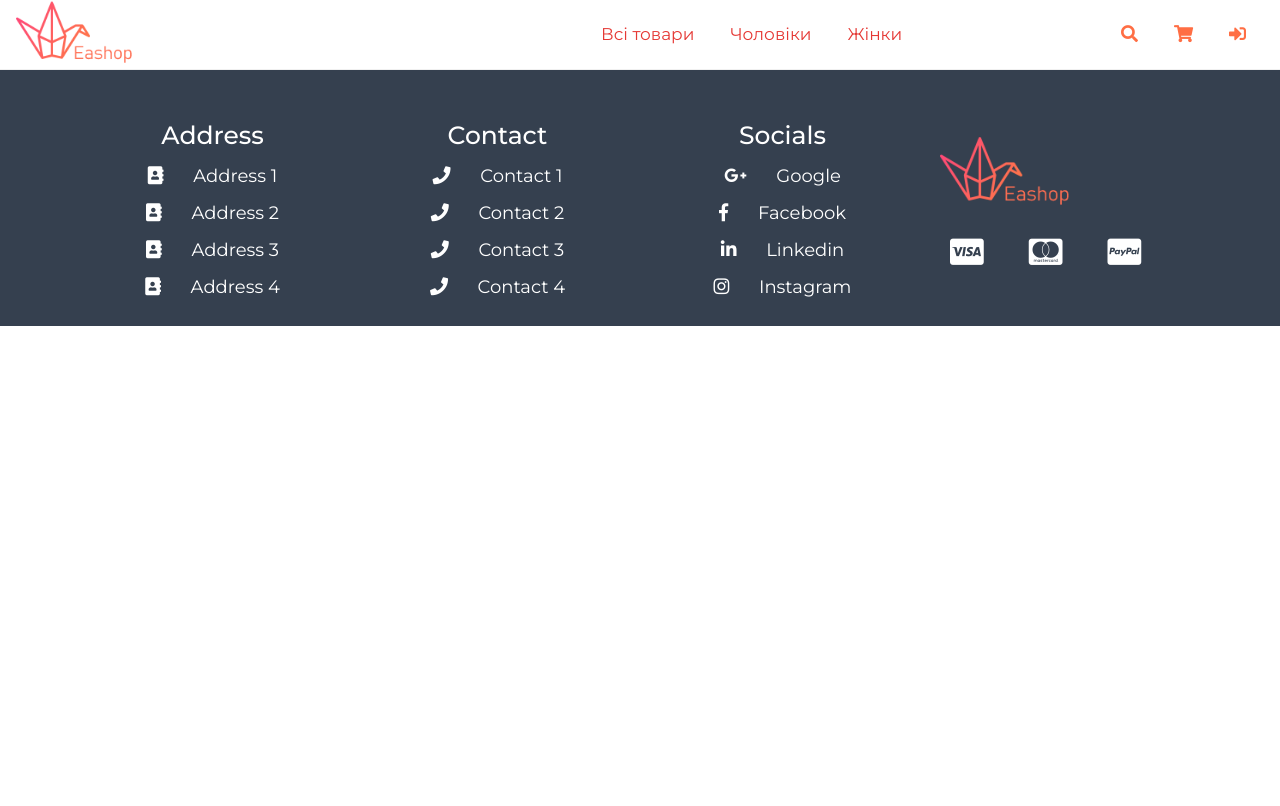
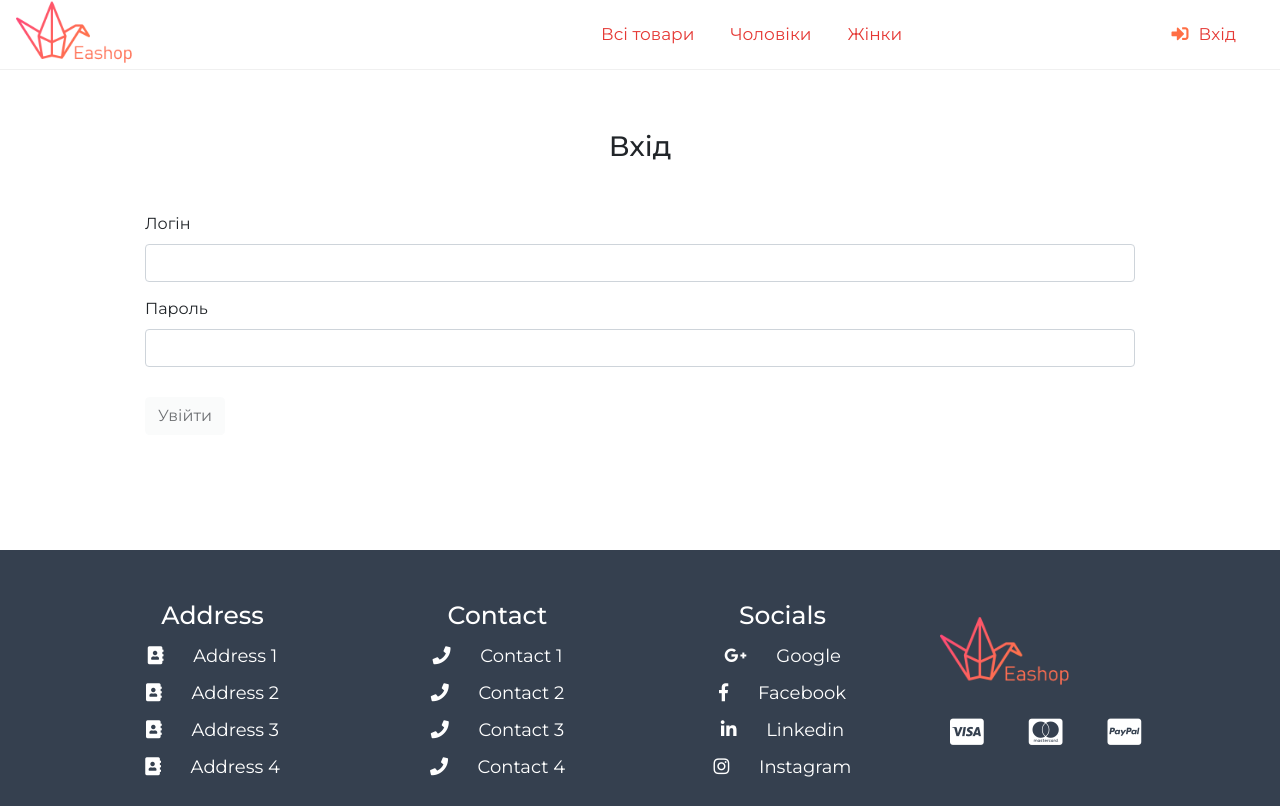
Before and after one commit to eashop/eashop-web, an Angular app in the folder eashop/: page /login in a window 1280 px wide. Before the commit this address led to /. Built offline with nearby package versions, Linux system fonts and the light colour scheme.

Commit message:
changesss

```diff
--- a/eashop/src/app/api/apiConstants.ts
+++ b/eashop/src/app/api/apiConstants.ts
@@ -1,6 +1,6 @@
 import { LoginModel } from './models/loginModel';
 
-export const API_URL = 'http://lightest.tk/api';
+export const API_URL = 'http://35.229.22.26/api';
 export const DEFAULT_USER = new LoginModel();
 DEFAULT_USER.email = 'test@mail.com';
 DEFAULT_USER.password = 'Password12$';
--- a/eashop/src/app/header/header.component.html
+++ b/eashop/src/app/header/header.component.html
@@ -19,18 +19,8 @@
       </ul>
       <ul class="navbar-nav menu">
         <li class="nav-item">
-          <a class="nav-link"><i class="fas fa-search"></i>
-          <span>Search</span>
-        </a>
-        </li>
-        <li class="nav-item">
-          <a class="nav-link"><i class="fas fa-shopping-cart"></i>
-          <span>Cart</span>
-        </a>
-        </li>
-        <li class="nav-item">
-          <a class="nav-link"><i class="fas fa-sign-in-alt"></i>
-          <span>Sign in</span>
+          <a class="nav-link" (click)="navigateToAuthorizationPage()"><i class="fas fa-sign-in-alt"></i>
+          <span>{{authorizationButtonText}}</span>
         </a>
         </li>
       </ul>
--- a/eashop/src/app/header/header.component.scss
+++ b/eashop/src/app/header/header.component.scss
@@ -56,7 +56,6 @@ img {
       }
 
       span {
-        display: none;
         font-size: 17px;
         color: #E53935;
         margin-right: 10px;
--- a/eashop/src/app/header/header.component.ts
+++ b/eashop/src/app/header/header.component.ts
@@ -1,4 +1,6 @@
 import {Component, HostListener, OnInit} from '@angular/core';
+import {AccountService} from "../api/services/accountService";
+import {Router} from "@angular/router";
 
 
 @Component({
@@ -12,11 +14,12 @@ import {Component, HostListener, OnInit} from '@angular/core';
 
 export class HeaderComponent implements OnInit {
   isMobile;
-
-  constructor() { }
+  authorizationButtonText: string;
+  constructor(private accountService: AccountService, private router: Router) { }
 
   ngOnInit() {
     this.isMobile = this.checkIfMobile();
+    this.accountService.isLoggedIn() ? this.authorizationButtonText = 'Вихід' : this.authorizationButtonText = 'Вхід';
   }
 
   onResize() {
@@ -29,4 +32,8 @@ export class HeaderComponent implements OnInit {
     }
   }
 
+  navigateToAuthorizationPage() {
+    this.accountService.isLoggedIn() ? this.router.navigate(['/logout']) :
+                                        this.router.navigate(['/login']);
+  }
 }
--- a/eashop/src/app/login/login.component.html
+++ b/eashop/src/app/login/login.component.html
@@ -1,3 +1,28 @@
-<p>
-  login works!
-</p>
+<div class="container">
+  <div class="form-wrapper">
+    <h3 class="title">Вхід</h3>
+    <form novalidate [formGroup]="loginForm" #loginFormDirective="ngForm" (ngSubmit)="onSubmit()">
+
+      <div class="field">
+        <label for="login">Логін</label>
+        <input formControlName="login" type="text" id="login" class="form-control" name="login" autocomplete="off">
+        <!--<p *ngIf="productFormErrors.name">-->
+          <!--{{ productFormErrors.name }}-->
+        <!--</p>-->
+      </div>
+
+      <div class="field">
+        <label for="password">Пароль</label>
+        <input formControlName="password" type="password" id="password" class="form-control" name="password"  autocomplete="off">
+        <!--<p *ngIf="productFormErrors.image">-->
+          <!--{{ productFormErrors.image }}-->
+        <!--</p>-->
+      </div>
+
+      <div class="field">
+        <button type="submit" [disabled]="loginForm.invalid" class="btn btn-light action-view-more">Увійти</button>
+      </div>
+
+    </form>
+  </div>
+</div>
--- a/eashop/src/app/login/login.component.scss
+++ b/eashop/src/app/login/login.component.scss
@@ -0,0 +1,16 @@
+.form-wrapper {
+  padding: 60px;
+
+  h3 { text-align: center; }
+  form {
+    padding: 25px 0;
+
+    button{
+        margin: 15px 0;
+    }
+
+    .field {
+      margin: 15px 0;
+    }
+  }
+}
--- a/eashop/src/app/login/login.component.ts
+++ b/eashop/src/app/login/login.component.ts
@@ -1,4 +1,5 @@
-import { Component, OnInit } from '@angular/core';
+import {Component, OnInit, ViewChild} from '@angular/core';
+import {FormBuilder, FormGroup, Validators} from "@angular/forms";
 
 @Component({
   selector: 'app-login',
@@ -6,10 +7,31 @@ import { Component, OnInit } from '@angular/core';
   styleUrls: ['./login.component.scss']
 })
 export class LoginComponent implements OnInit {
+  loginForm: FormGroup;
+  @ViewChild('productFormDirective') loginFormDirective;
 
-  constructor() { }
+  constructor(private formBuilder: FormBuilder) {
+    this.createForm();
+  }
 
   ngOnInit() {
   }
 
+  createForm() {
+    this.loginForm = this.formBuilder.group({
+      login: ['', [Validators.required]],
+      password: ['', Validators.required]
+    });
+
+    this.loginForm.valueChanges
+      .subscribe(data => {
+        this.onDataChanged(data);
+      });
+
+    this.onDataChanged();
+  }
+
+  onDataChanged(data?) {
+
+  }
 }
--- a/eashop/src/styles.scss
+++ b/eashop/src/styles.scss
@@ -1,6 +1,6 @@
 /* You can add global styles to this file, and also import other style files */
 @import '~bootstrap/dist/css/bootstrap.min.css';
-@import url('https://fonts.googleapis.com/css?family=Montserrat:300,400,400i,500,600,700');
+  @import url('https://fonts.googleapis.com/css?family=Montserrat:300,400,400i,500,600,700');
 
 
 ul{
```
Also changed, not shown: eashop/src/app/app-routing.module.ts (+6 -1 lines).
